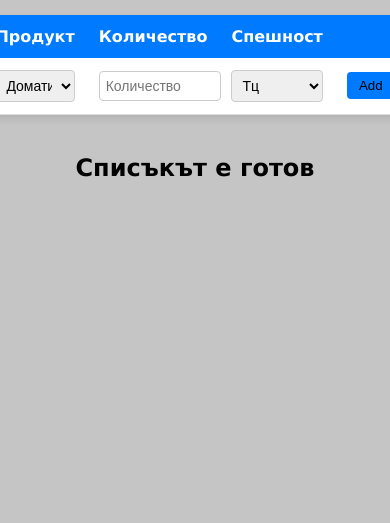
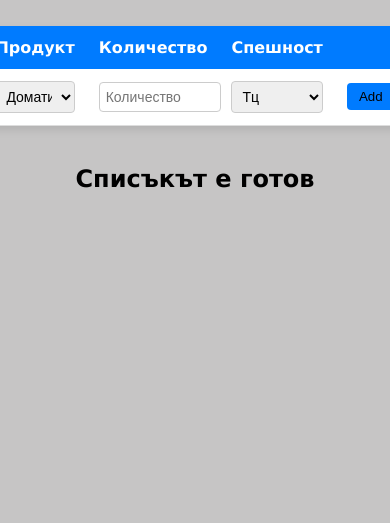
Before and after one commit to Vacheto1986/Vacheto1986.github.io, a plain HTML site: page index.html in a window 390 px wide. Shown: the part 353-876 px from the top of the page. Before the commit the page ends 854 px from the top, so only its background shows below. Drawn offline with Linux system fonts and the light colour scheme.

Commit message:
add padding

```diff
--- a/styles.css
+++ b/styles.css
@@ -87,7 +87,7 @@ select {
 
 @media (max-width: 600px) {
     body {
-        margin: 5px;
+        padding: 1em;
     }
 
     .container {
```
